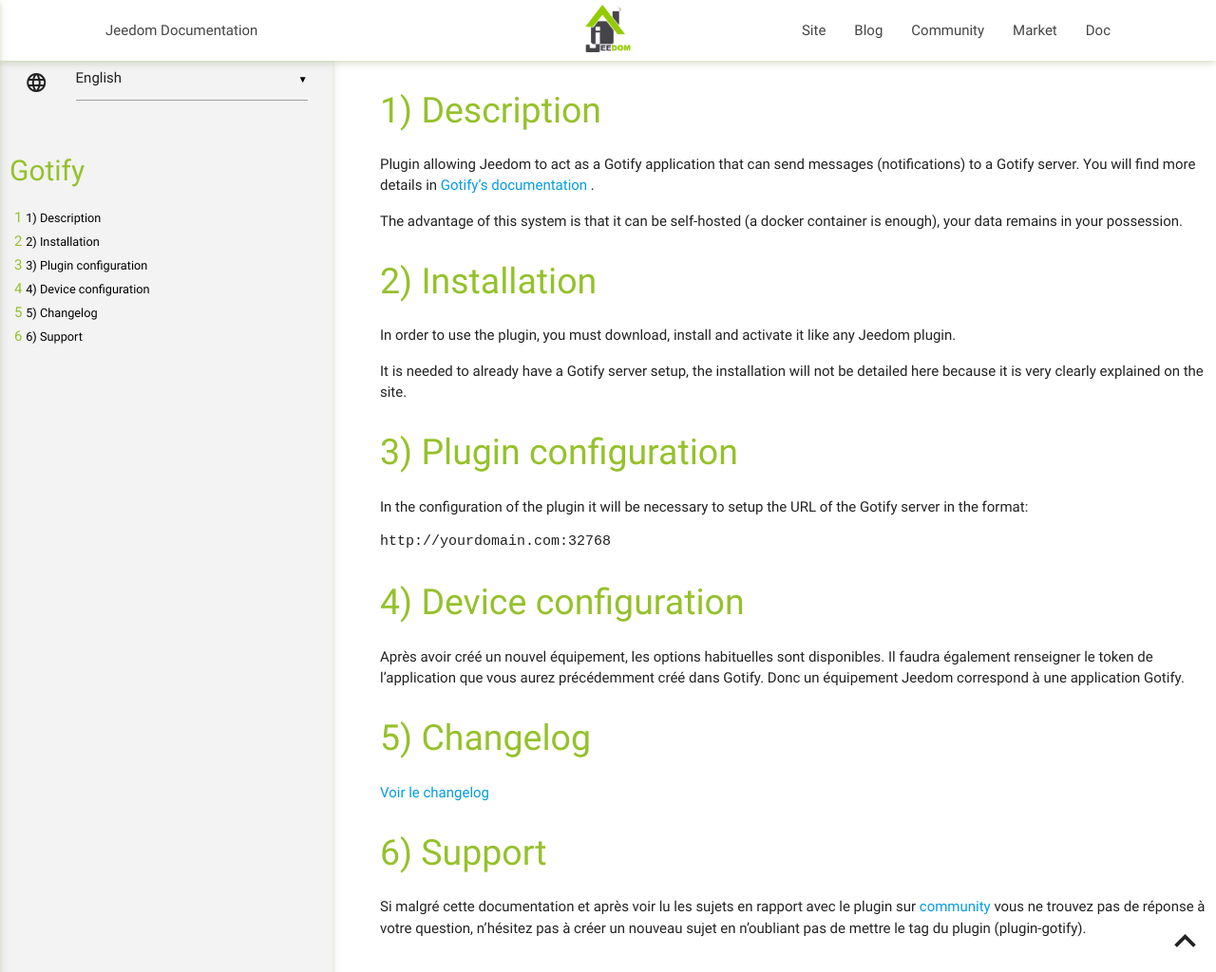
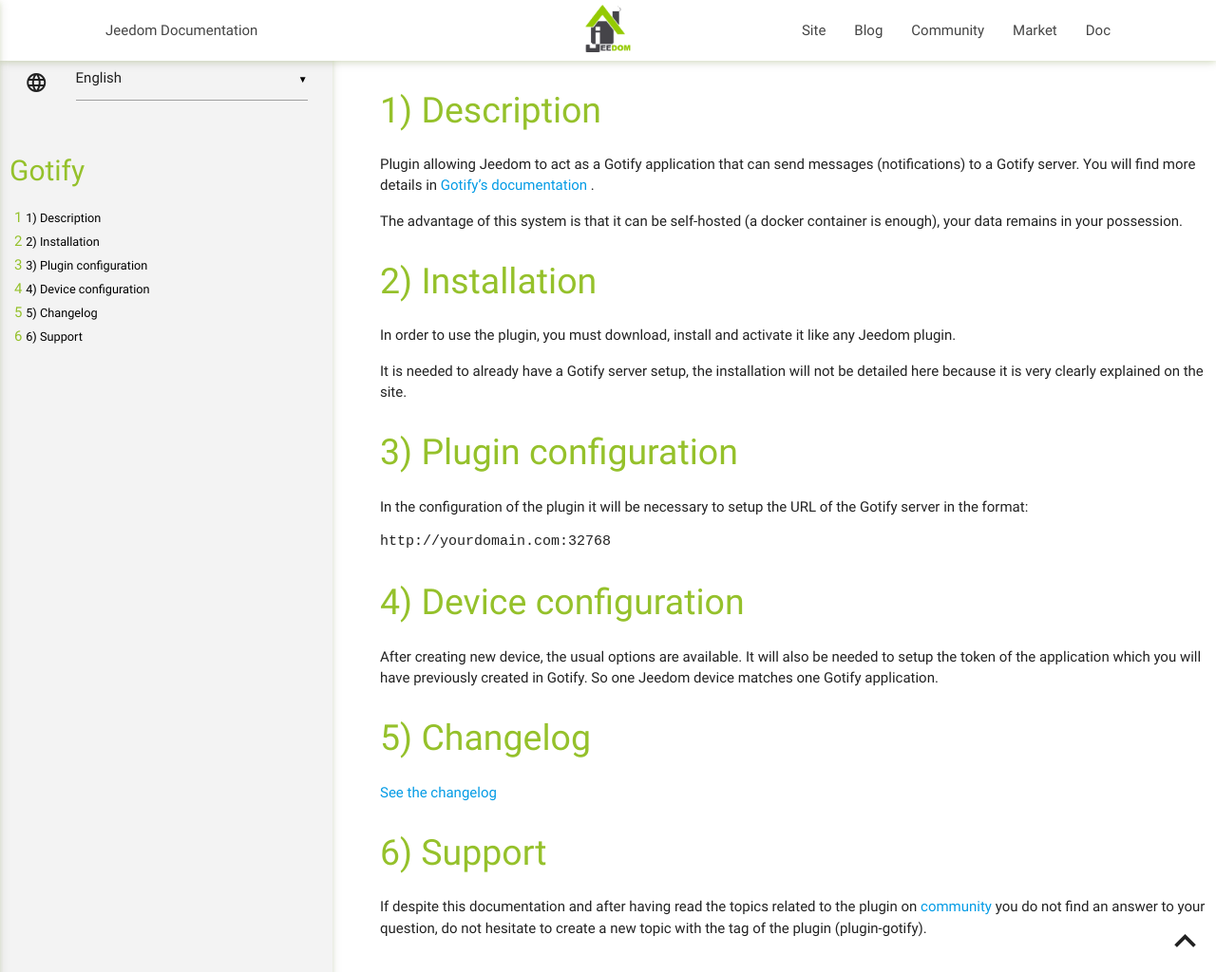
Before and after one commit to Mips2648/jeedom-gotify, a Jekyll site: the page built from docs/en_US/index.md, in a window 1280 px wide and 1024 px high. Shown: the whole window at 95% size. Built offline with Jekyll 4.4.1, drawn with Linux system fonts in a browser that asks for light colours.

Commit message:
[ROBOT] Action all

```diff
--- a/docs/en_US/index.md
+++ b/docs/en_US/index.md
@@ -26,14 +26,14 @@ http://yourdomain.com:32768
 
 # Device configuration
 
-Après avoir créé un nouvel équipement, les options habituelles sont disponibles.
-Il faudra également renseigner le token de l'application que vous aurez précédemment créé dans Gotify.
-Donc un équipement Jeedom correspond à une application Gotify.
+After creating new device, the usual options are available.
+It will also be needed to setup the token of the application which you will have previously created in Gotify.
+So one Jeedom device matches one Gotify application.
 
 # Changelog
 
-[Voir le changelog](./changelog)
+[See the changelog](./changelog)
 
 # Support
 
-Si malgré cette documentation et après voir lu les sujets en rapport avec le plugin sur [community]({{site.forum}}) vous ne trouvez pas de réponse à votre question, n'hésitez pas à créer un nouveau sujet en n'oubliant pas de mettre le tag du plugin ({{site.tagPlugin}}).
+If despite this documentation and after having read the topics related to the plugin on [community]({{site.forum}}) you do not find an answer to your question, do not hesitate to create a new topic with the tag of the plugin ({{site.tagPlugin}}).
```
Also changed, not shown: docs/en_US/changelog.md (+4 -4 lines).
